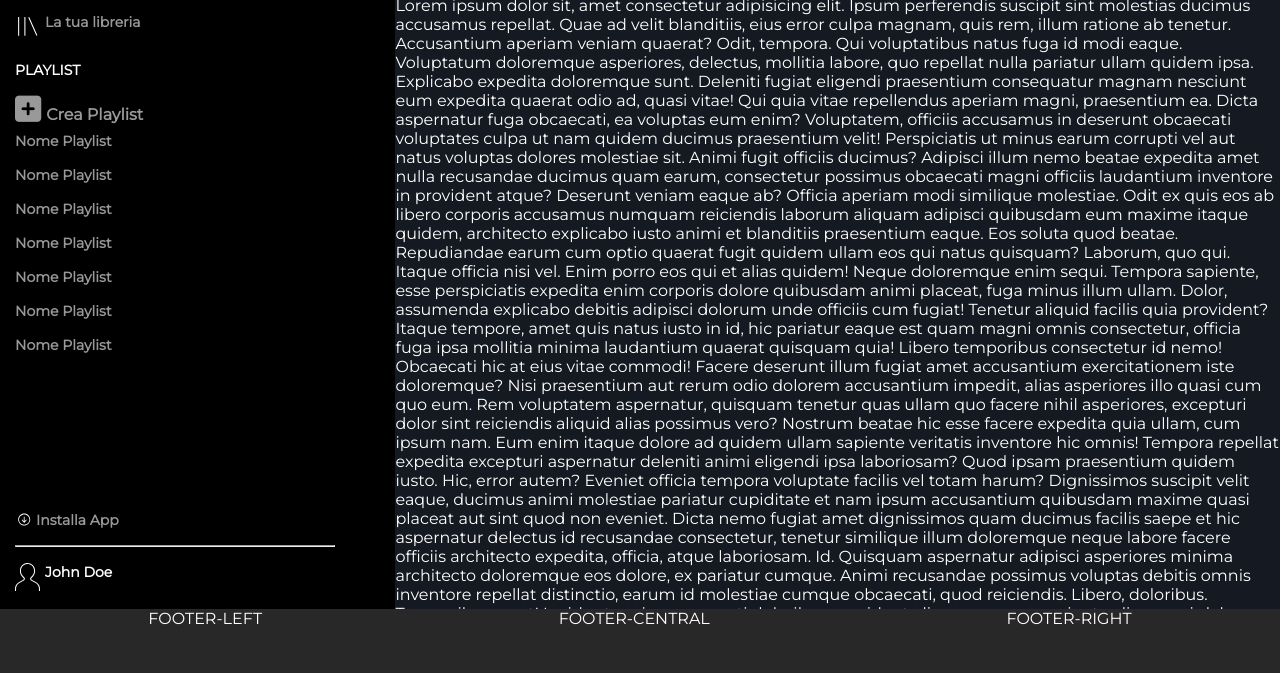
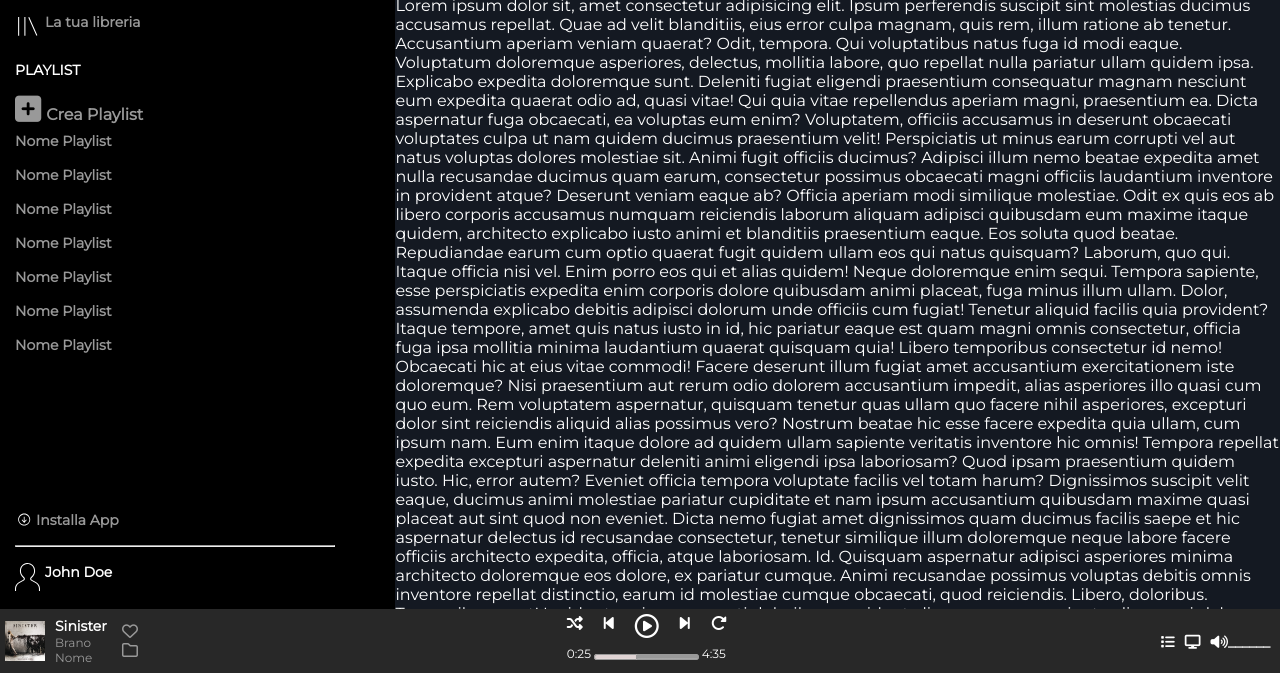
Before and after one commit to ClaudioAiello23/html-css-spotifyweb, a plain HTML site: page index.html in a window 1280 px wide. Shown: the part 127-800 px from the top of the page. Drawn offline with Linux system fonts and the light colour scheme.

Commit message:
Inserimento footer

```diff
--- a/css/style.css
+++ b/css/style.css
@@ -29,6 +29,20 @@ REGOLE SETUP (DA DISATTIVARE IN SEGUITO)
 *********************************************
 */
 
+/* .f-track-box{
+    background-color: rgb(44, 74, 172);
+    border: 1px dashed white;
+} */
+
+/* .f-player-box{
+    background-color: rgb(44, 74, 172);
+    border: 1px dashed white;
+} */
+
+/* .f-icons-box{
+    background-color: rgb(44, 74, 172);
+    border: 1px dashed white;
+} */
 
 
 
@@ -208,6 +222,8 @@ main .top-bar button{
     background-color: inherit;
     border: 1px solid white;
     border-radius: 40px;
+    margin-left: auto;
+
 }
 
 /* Ho dovuto usare questa impostazione per far partire il menu-bar sotto il top-main */
@@ -240,6 +256,7 @@ REGOLE FOOTER
 
 footer{
     min-height: 8vh;
+    min-width: 350px;
     background-color: var(--footer-color);
     color: white;
     position: fixed;
@@ -247,9 +264,97 @@ footer{
 }
 
 .footer-container{
+    height: 8vh;
+    align-items: center;
+    justify-content: space-between;
+    padding: 5px;
+}
+
+.f-song{
+    height: 40px;
+    width: 40px;
+    margin-right: 10px;
+    margin-top: 4px;
+}
+
+.f-song img{
+    max-width: 100%;
+}
+
+.f-song-info{
+    padding-right: 15px;
+}
+
+#f-band{
+    font-size: .875rem;
+    font-weight: bold;
+}
+
+#f-single-track,
+#f-track-name{
+    font-size: .75rem;
+    color: var(--aside-icon-color);
+}
+
+.f-favourite-box{
+    flex-direction: column;
+    justify-content:center;
+}
+
+.f-favourite-box a{
+    color: var(--aside-icon-color);
+}
+
+.f-player-tools{
+    padding-bottom: 7px;
+    justify-content: space-between;
+
+}
+
+.f-player-tools li a{
+    color: white;
+    font-size: 16px;
+}
+
+.fa-circle-play{
+    font-size: 1.5rem;
+}
+
+.f-player-time li{
+    font-size: .75rem;
+}
+
+.f-player-time{
+    padding-bottom: 7px;
+}
+
+
+#f-start-time:after{
+    content: '___________________________';
+    font-size: .1875rem;
+    background-color: rgb(223, 211, 211);
+    border: 1px solid var(--aside-icon-color);
+    border-radius: 20px 0 0 20px;
+}
+
+#f-stop-time:before{
+    content: '________________________________________';
+    font-size: .1875rem;
+    background-color: var(--aside-icon-color);
+    border: 1px solid var(--aside-icon-color);
+    border-radius: 0 20px 20px 0;
+}
+
+.f-icon-tools li a{
+    color: white;
+    font-size: .875rem;
+    padding: 0 5px;
+}
+
+.f-icon-tools{
     justify-content: space-between;
 }
 
-.footer-container > div{
-    margin: auto;
+.f-player-box {
+    width: 160px;
 }
--- a/index.html
+++ b/index.html
@@ -64,7 +64,7 @@
             <!-- Fine barra laterale Spotify -->
             <!-- Inizio sezione Main centrale  -->
             <div class="main-right">
-                <div class="top-bar">
+                <div class="top-bar flex">
                     <button type="button">EFFETTUA L'UPGRADE</button>
                 </div>
                 <div class="main-content">
@@ -130,9 +130,44 @@
     <!-- Inizio Footer -->
     <footer>
         <div class="footer-container flex">
-            <div>FOOTER-LEFT</div>
-            <div>FOOTER-CENTRAL</div>
-            <div>FOOTER-RIGHT</div>
+            <!-- Inizio left container footer -->
+            <div class="f-track-box flex">
+                <div class="f-song"><img src="img/sinister.jpeg" alt="song"></div>
+                <div class="f-song-info">
+                    <div id="f-band">Sinister</div>
+                    <div id="f-single-track">Brano</div>
+                    <div id="f-track-name">Nome</div>
+                </div>
+                <div class="f-favourite-box flex">
+                    <a href="#"><i class="fa-regular fa-heart"></i></a>
+                    <a href="#"><i class="fa-regular fa-folder"></i></a>
+                </div>
+            </div>
+            <!-- Fine left container footer -->
+            <!-- Inizio central container footer -->
+            <div class="f-player-box">
+                <ul class="f-player-tools flex">
+                    <li><a href="#"><i class="fa-solid fa-shuffle"></i></a></li>
+                    <li><a href="#"><i class="fa-solid fa-backward-step"></i></a></li>
+                    <li><a href="#"><i class="fa-regular fa-circle-play"></i></a></li>
+                    <li><a href="#"><i class="fa-solid fa-forward-step"></i></a></li>
+                    <li><a href="#"><i class="fa-solid fa-rotate-right"></i></a></li>
+                </ul>
+                <div class="f-player-time flex">
+                    <li id="f-start-time">0:25 </li>
+                    <li id="f-stop-time"> 4:35</li>
+                </div>
+            </div>
+            <!-- Fine central container footer -->
+            <!-- Inizio right container footer -->
+            <div class="f-icons-box">
+                <ul class="f-icon-tools flex">
+                    <li><a href="#"><i class="fa-solid fa-list"></i></a></li>
+                    <li><a href="#"><i class="fa-solid fa-display"></i></a></li>
+                    <li><a href="#"><i class="fa-solid fa-volume-high"></i>______</a></li>
+                </ul>
+            </div>
+            <!-- Fine right container footer -->
         </div>
     </footer>
     <!-- Fine Footer -->
```
